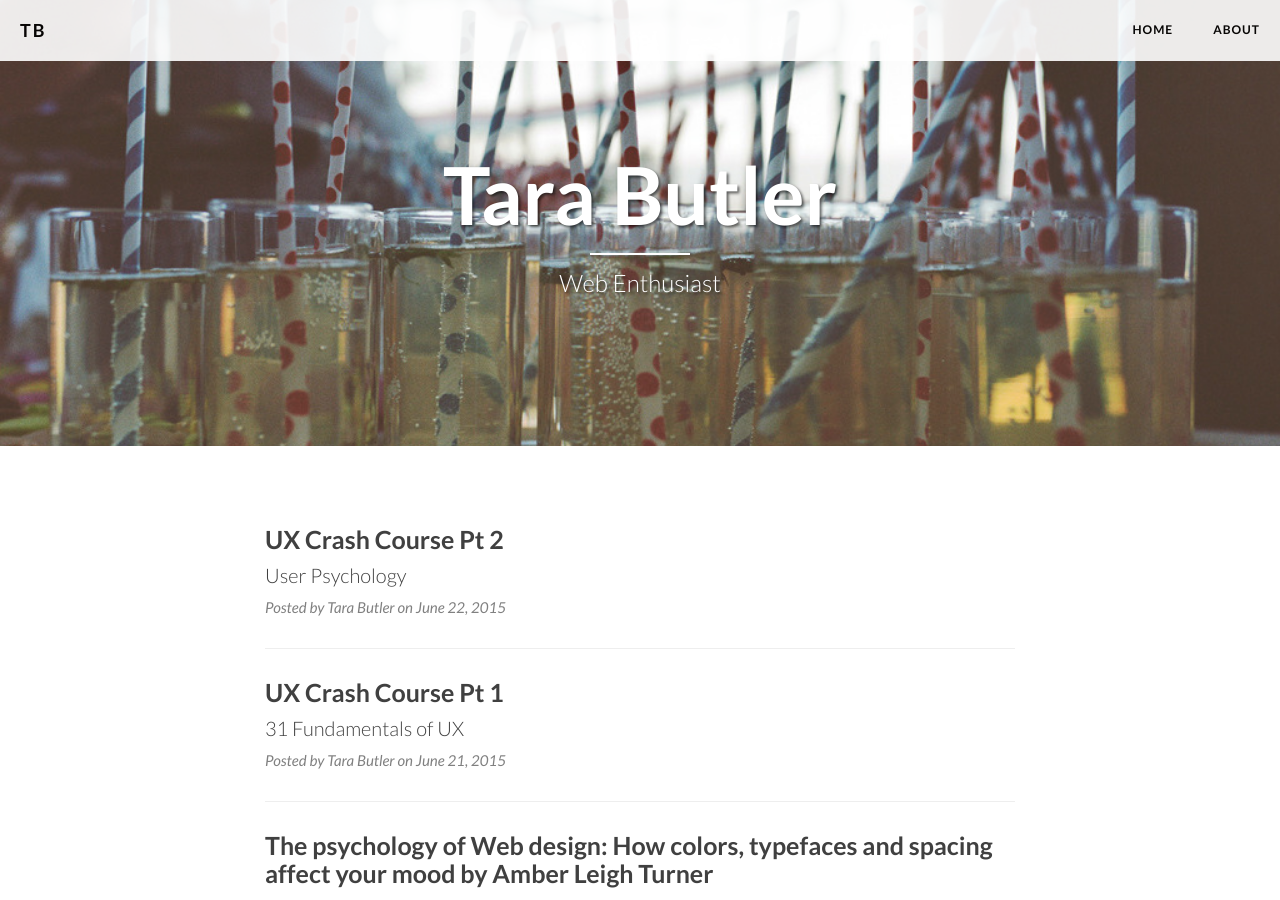
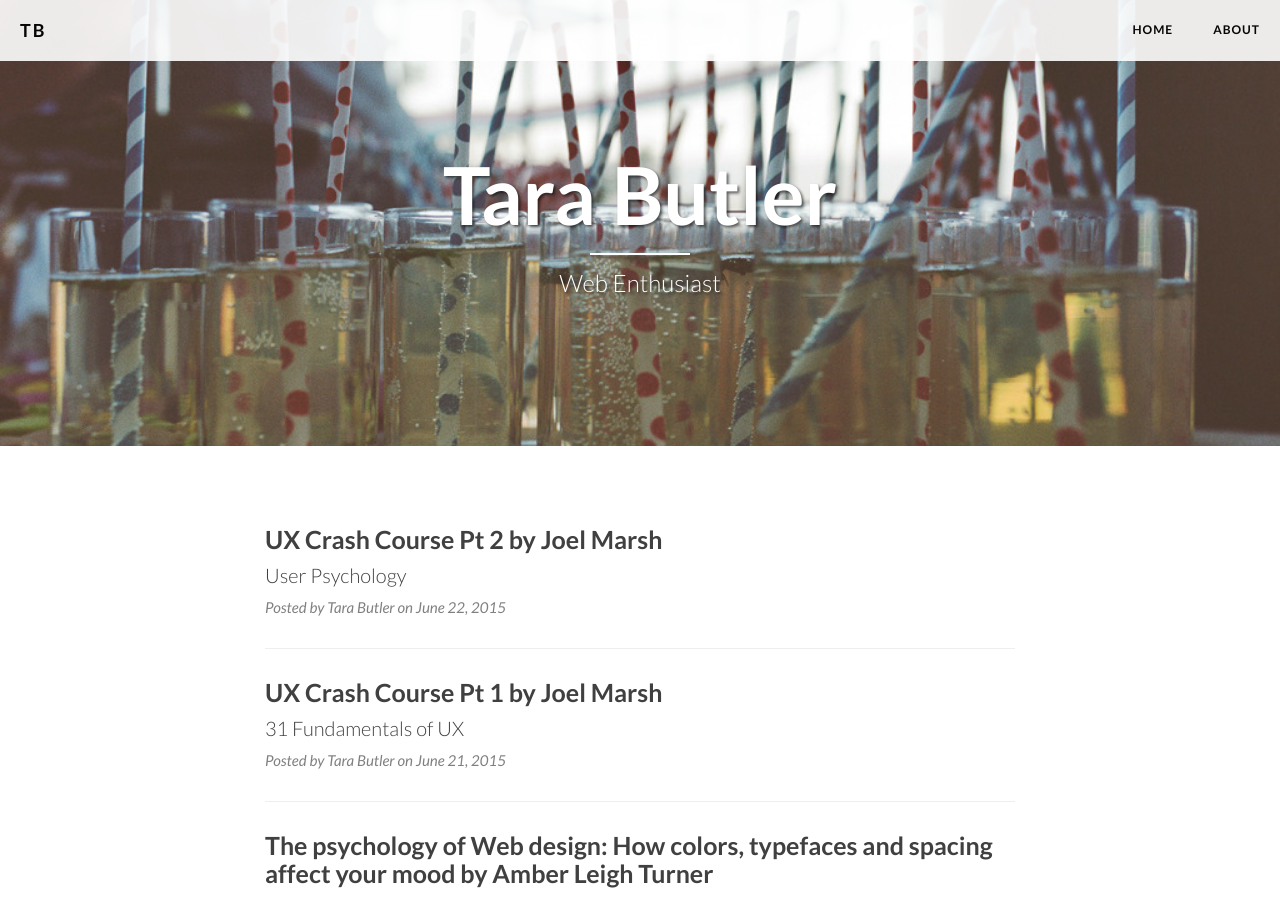
Before and after one commit to tarabutler/tarabutler.github.io, a Jekyll site: the page built from index.html, in a window 1280 px wide and 900 px high. Built offline with Jekyll 4.4.1, drawn with Linux system fonts in a browser that asks for light colours; nearby versions of some CDN libraries; library files that are not in the unit come from our copies; the list of posts is cut into pages by our own code.

Commit message:
publish new post

```diff
--- a/_posts/2014-06-21-ux-crash-course-pt1.md
+++ b/_posts/2014-06-21-ux-crash-course-pt1.md
@@ -1,6 +1,6 @@
 ---
 layout: post
-title:      "UX Crash Course Pt 1"
+title:      "UX Crash Course Pt 1 by Joel Marsh"
 subtitle:   "31 Fundamentals of UX"
 date:       2015-06-21 12:00:00
 header-img: "img/23bg_15.jpg"
--- a/_posts/2014-06-22-ux-crash-course-pt2.md
+++ b/_posts/2014-06-22-ux-crash-course-pt2.md
@@ -1,6 +1,6 @@
 ---
 layout: post
-title:      "UX Crash Course Pt 2"
+title:      "UX Crash Course Pt 2 by Joel Marsh"
 subtitle:   "User Psychology"
 date:       2015-06-22 12:00:00
 header-img: "img/23bg_12.jpg"
```
